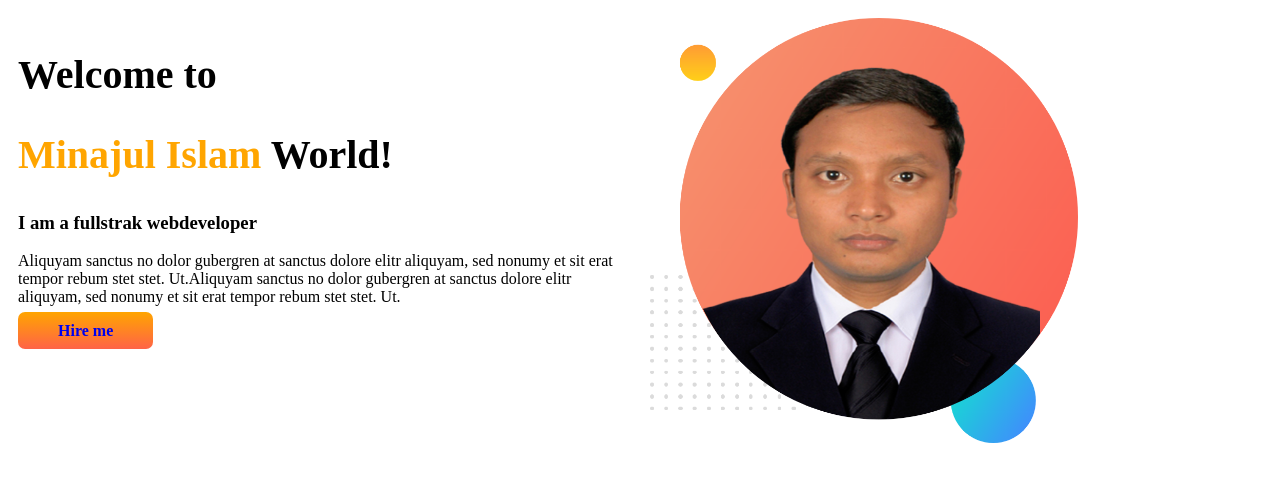
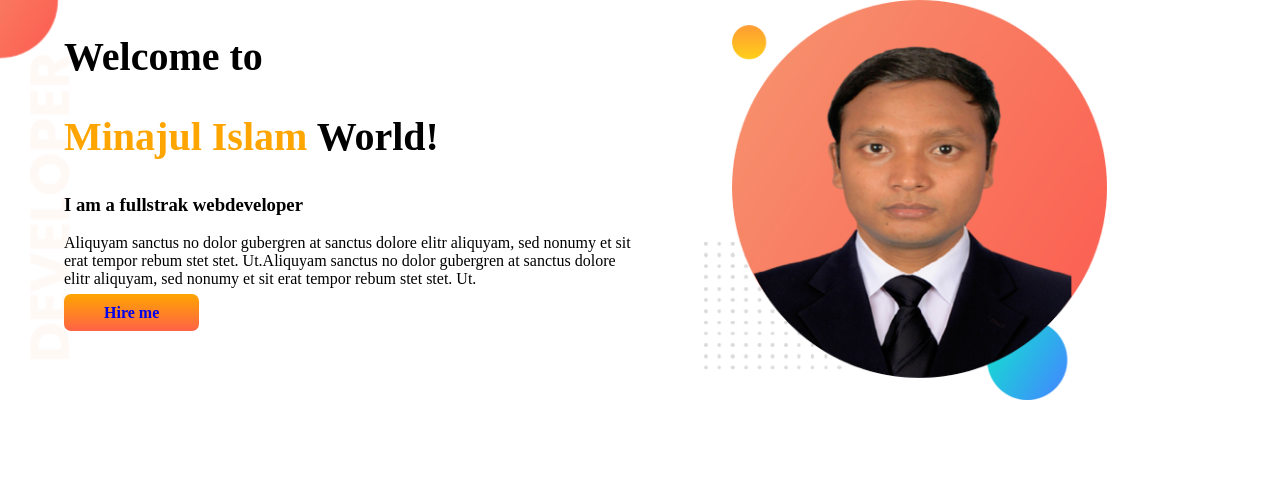
Before and after one commit to minajulislam/developer-portfolio, a plain HTML site: page index.html in a window 1280 px wide. Drawn offline with Linux system fonts and the light colour scheme.

Commit message:
background image added

```diff
--- a/index.html
+++ b/index.html
@@ -8,7 +8,7 @@
     <link rel="stylesheet" href="style.css">
 </head>
 <body>
-    <section>
+    <section class="top-banner">
     <div class="half-width">
     <h1>Welcome to</h1>
     <h1><span class="font-color">Minajul Islam</span>
--- a/style.css
+++ b/style.css
@@ -1,5 +1,8 @@
 h1 {
     font-size: 40px;
+}
+body{
+    margin: 0;
 }
 .font-color{
     color: orange;
@@ -9,7 +12,7 @@ section{
 }
 .half-width{
     width: 50%;
-    padding: 10px;
+    padding-left: 5%;
 }
 .half-width img {
     width: 70%;
@@ -21,3 +24,7 @@ section{
     border-radius: 7px;
     font-weight: 700;
 }
+.top-banner{
+    background-image: url(images/top-banner.png);
+    background-repeat: no-repeat;
+}
```
